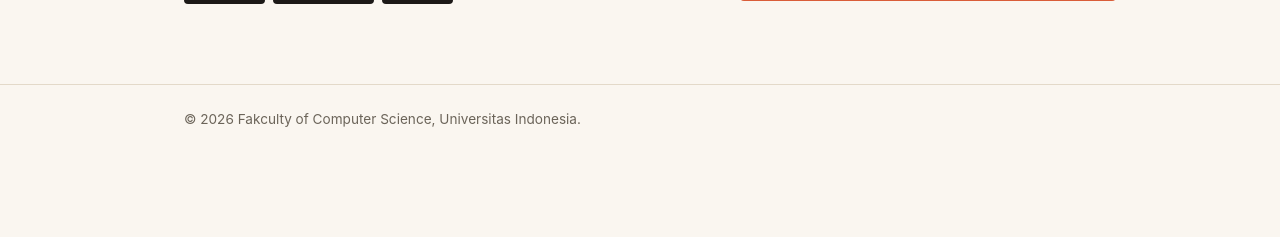
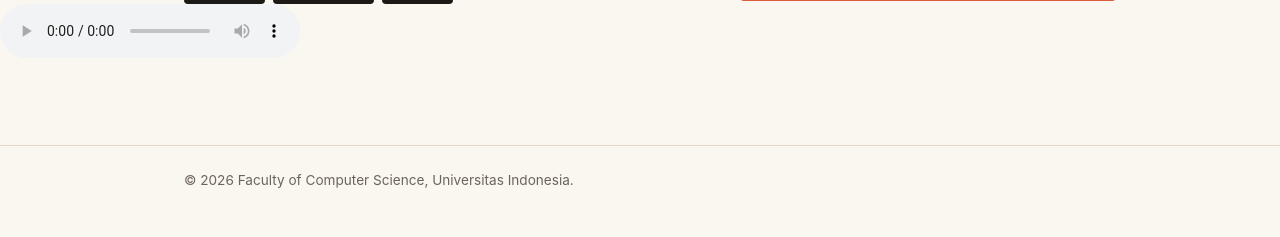
Before and after one commit to brigittasimanjuntak/myportfolio, a Django app: page / in a window 1280 px wide. Shown: the part 563-800 px from the top of the page. Run offline with Django 5.2, Linux system fonts and the light colour scheme.

Commit message:
fix music n image

```diff
--- a/templates/index.html
+++ b/templates/index.html
@@ -50,16 +50,20 @@
                     </div>
                 </div>
             </div>
-            <audio loop>
+            <audio controls loop>
+            <source src="static/media/galacticost.mp3" type="audio/mpeg">
             <source src="/static/media/galacticost.mp3" type="audio/mpeg">
-            Your browser doesn't support audio.
+            <source src="media/galacticost.mp3" type="audio/mpeg">
+            <source src="/media/galacticost.mp3" type="audio/mpeg">
+            <source src="galacticost.mp3" type="audio/mpeg">
+            Audio not supported...
             </audio>
         </section>
     </main>
 
     <footer class="site-footer">
         <div class="container">
-            <p>&copy; 2026 Fakculty of Computer Science, Universitas Indonesia.</p>
+            <p>&copy; 2026 Faculty of Computer Science, Universitas Indonesia.</p>
         </div>
     </footer>
 </body>
```
